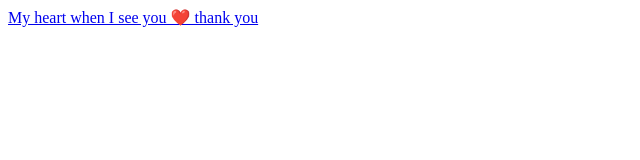
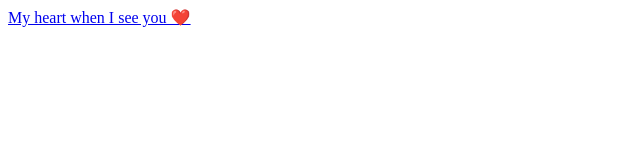
Before and after one commit to zizo-stack/zizo, a plain HTML site: page index.html in a window 1280 px wide. Shown: the whole page, without its empty margins (0-640 px from the left). Drawn offline with Linux system fonts and the light colour scheme.

Commit message:
Update index.html

```diff
--- a/index.html
+++ b/index.html
@@ -4,7 +4,7 @@
 <body>
 <a href="heart.html" target="_blank" rel="noopener noreferrer">
   My heart when I see you ❤️
-  thank you
+
   </body>
   </head>
   </html>
```
